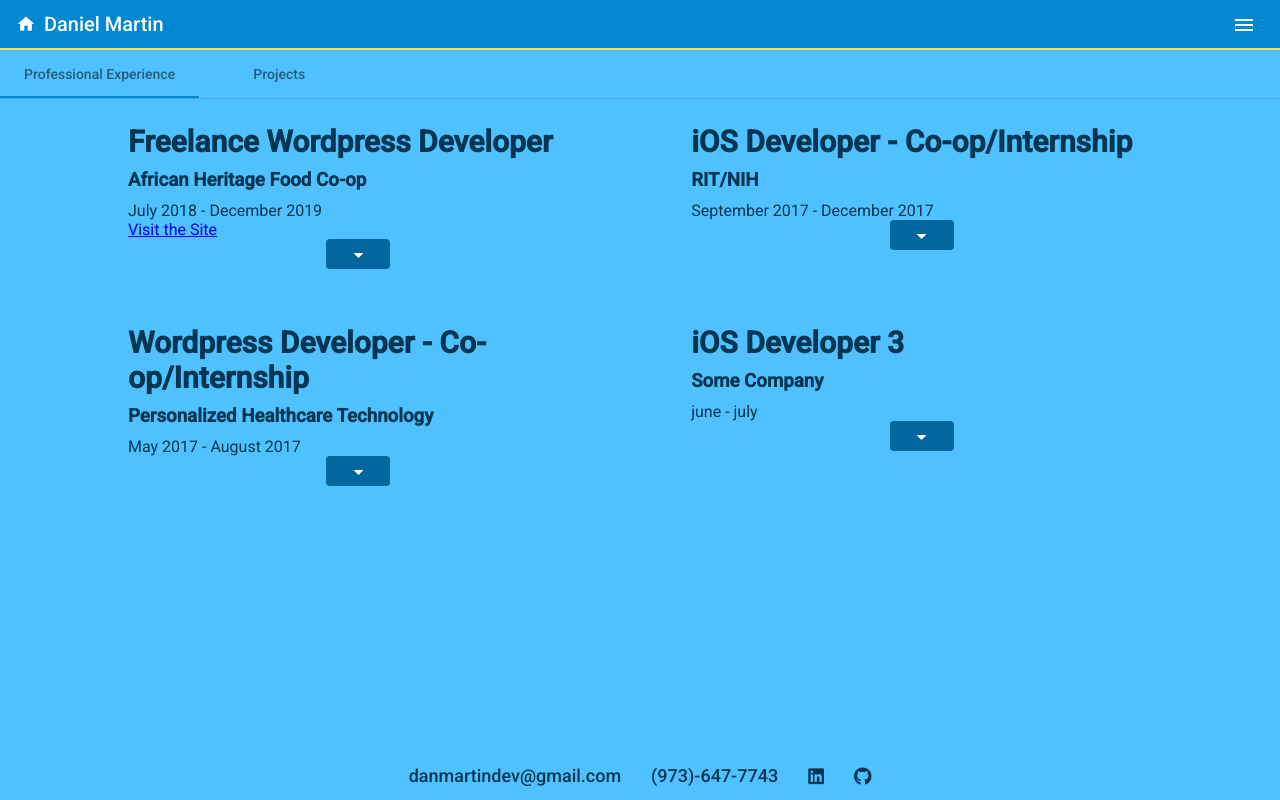
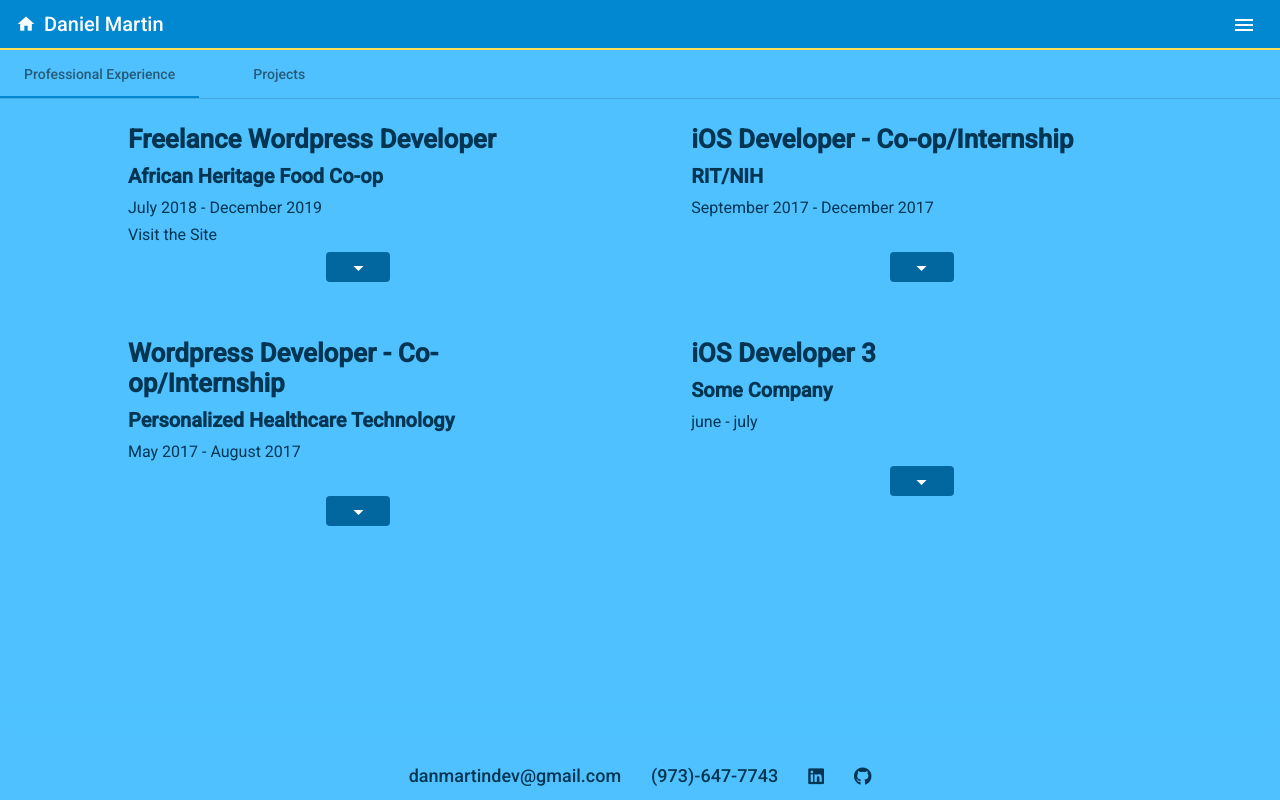
Before and after one commit to danmartindev/Portfolio, an Angular app: page /work in a window 1280 px wide. Built offline with nearby package versions, Linux system fonts and the light colour scheme.

Commit message:
styles for new link div

```diff
--- a/src/app/work/work.component.scss
+++ b/src/app/work/work.component.scss
@@ -22,12 +22,23 @@
     margin-bottom: 25px;
 
     h1 {
-        font-size: 30px;
+        font-size: 26px;
         margin: 0px;
     }
 
     h3{
+        font-size: 20px;
         margin: 10px 0px;
+    }
+
+    .link-div {
+        height: 19px;
+        margin: 8px 0px;
+
+        a {
+            text-decoration: none;
+            color: $dark;
+        }
     }
 
     button{
```
